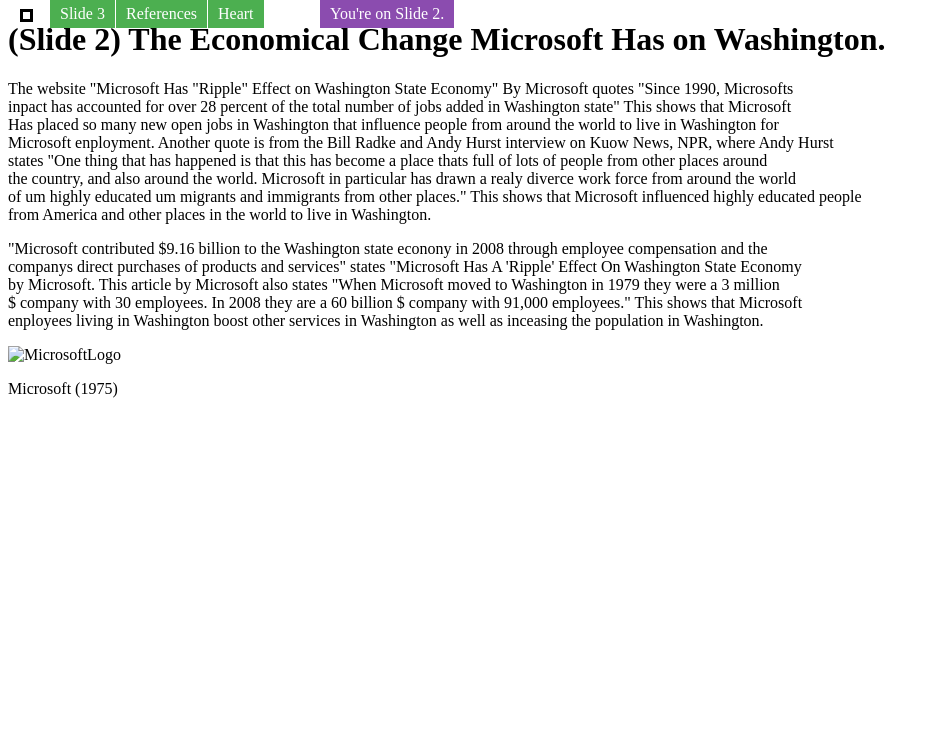
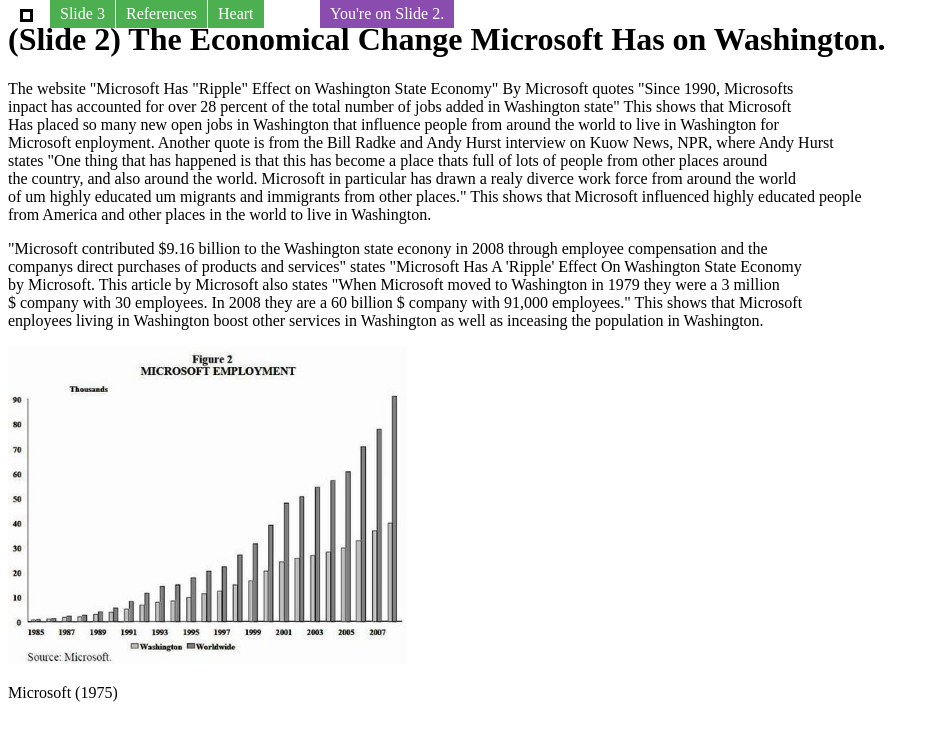
Before and after one commit to SailingDreamer/WA_MICROSOFT, a plain HTML site: page slides/slide2.html in a window 1280 px wide. Shown: the whole page, without its empty margins (0-939 px from the left). Drawn offline with Linux system fonts and the light colour scheme.

Commit message:
Update slide2.html

```diff
--- a/slides/slide2.html
+++ b/slides/slide2.html
@@ -26,7 +26,7 @@
     enployees living in Washington boost other services in Washington as well as inceasing the population in Washington.
 </p>
 
-<img src=images/Microsoft_Logo_1975.jpeg alt="MicrosoftLogo" width="500">
+<img src=../images/MSE.jpg alt="Microsoftstats" width="500">
 <p>Microsoft (1975)</p>
 
 <a href="slide3.html" class="position1">Slide 3</a>
```
